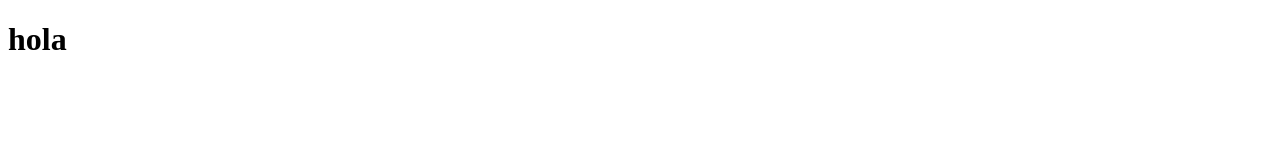
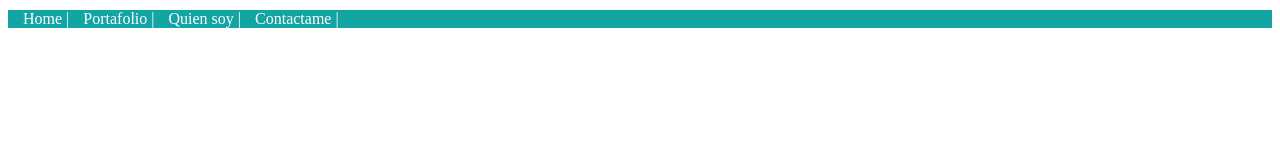
Before and after one commit to Stevenxyn/FundamentosHtml-CSS, a plain HTML site: page index-css.html in a window 1280 px wide. Drawn offline with Linux system fonts and the light colour scheme.

Commit message:
Css especifidad

```diff
--- /dev/null
+++ b/CSS/styleModeloCaja.css
@@ -0,0 +1,47 @@
+*{
+    box-sizing:border-box;
+    padding: 0px;
+    margin: 0px;
+}
+
+
+.box-one, .box-two,.box-three{
+    width: 30%;
+    height: 350px;
+    border: 10px solid purple;
+    padding: 10px;
+    text-align: center;
+}
+
+.box-two{
+    border: 10px solid rgb(17, 199, 38);
+}
+
+.box-three{
+    border: 10px solid rgb(68, 17, 199);
+}
+
+.box-one__item, .box-two__item,.box-three__item{
+    text-align:initial;
+    padding-top: 10px;
+}
+
+
+html{
+    font-size: 75%;
+    font-family: Verdana, Geneva, Tahoma, sans-serif;
+}
+
+.fruta{
+    color: blue;
+}
+p{
+    color: blueviolet;
+}
+
+.fruta2{
+    color: rgb(0, 255, 115);
+}
+p{
+    color: rgb(199, 28, 37);
+}
--- a/CSS/styles.css
+++ b/CSS/styles.css
@@ -0,0 +1,26 @@
+.main-nav{
+    list-style:none;
+    margin-top: 10px;
+    padding-left: 10px;
+    background-color: #13a4a4;
+}
+.main-nav__item{
+    display:inline;
+}
+.main-nav__item a{ /*Ser especifico*/
+    color: white;
+    padding: 5px;
+    text-decoration: none;
+}
+
+.main-nav__item a:hover{
+    color: blue;
+}
+
+.main-nav__item a:active{
+    color: red;
+}
+
+.main-nav__item a::after{
+    content: " | ";
+}
--- a/index-css.html
+++ b/index-css.html
@@ -1,15 +1,23 @@
 <!DOCTYPE html>
 <html lang="es">
-<header>
+<head>
     <meta charset="UTF-8">
     <meta http-equiv="X-UA-Compatible" content="IE-edge">
     <meta name="viewport" content="width=device-width, initial-scale=1.0">
     <link rel="shortcut icon" href="./img/favicon/favicon1.png" type="image/x-icon">
     <link rel="stylesheet" href="./CSS/styles.css">
     <title>Aprendiendo CSS</title>
-</header>
-
+</head>
 <body>
-   <h1>hola</h1>
+    <header>
+        <nav>
+           <ul class="main-nav">
+            <li class="main-nav__item"><a href="#">Home</a></li>
+            <li class="main-nav__item"><a href="#">Portafolio</a></li>
+            <li class="main-nav__item"><a href="#">Quien soy</a></li>
+            <li class="main-nav__item"><a href="#">Contactame</a></li>
+           </ul>
+        </nav>
+    </header>
 </body>
 </html>
```
Also changed, not shown: modeloCaja.html (added, +42 -0 lines).
